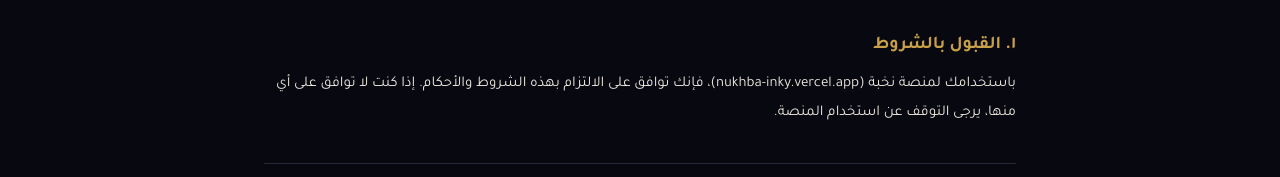
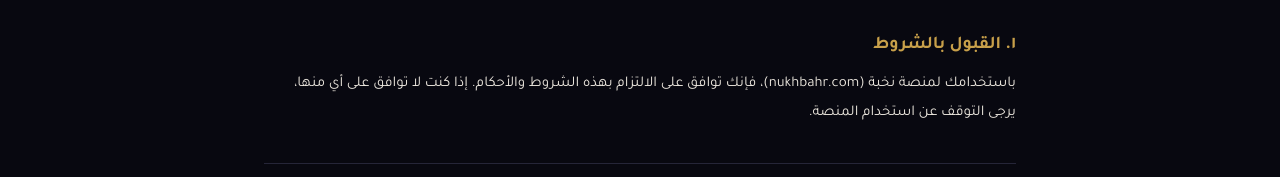
Before and after one commit to alashmori27/nukhba, a Next.js app: page /terms in a window 1280 px wide. Shown: the part 227-404 px from the top of the page. Built offline with nearby package versions, Linux system fonts and the light colour scheme.

Commit message:
fix terms page domain

```diff
--- a/app/terms/page.js
+++ b/app/terms/page.js
@@ -21,7 +21,7 @@ export default function Terms() {
         {[
           {
             title:'١. القبول بالشروط',
-            content:'باستخدامك لمنصة نخبة (nukhba-inky.vercel.app)، فإنك توافق على الالتزام بهذه الشروط والأحكام. إذا كنت لا توافق على أي منها، يرجى التوقف عن استخدام المنصة.'
+            content:'باستخدامك لمنصة نخبة (nukhbahr.com)، فإنك توافق على الالتزام بهذه الشروط والأحكام. إذا كنت لا توافق على أي منها، يرجى التوقف عن استخدام المنصة.'
           },
           {
             title:'٢. وصف الخدمة',
```
